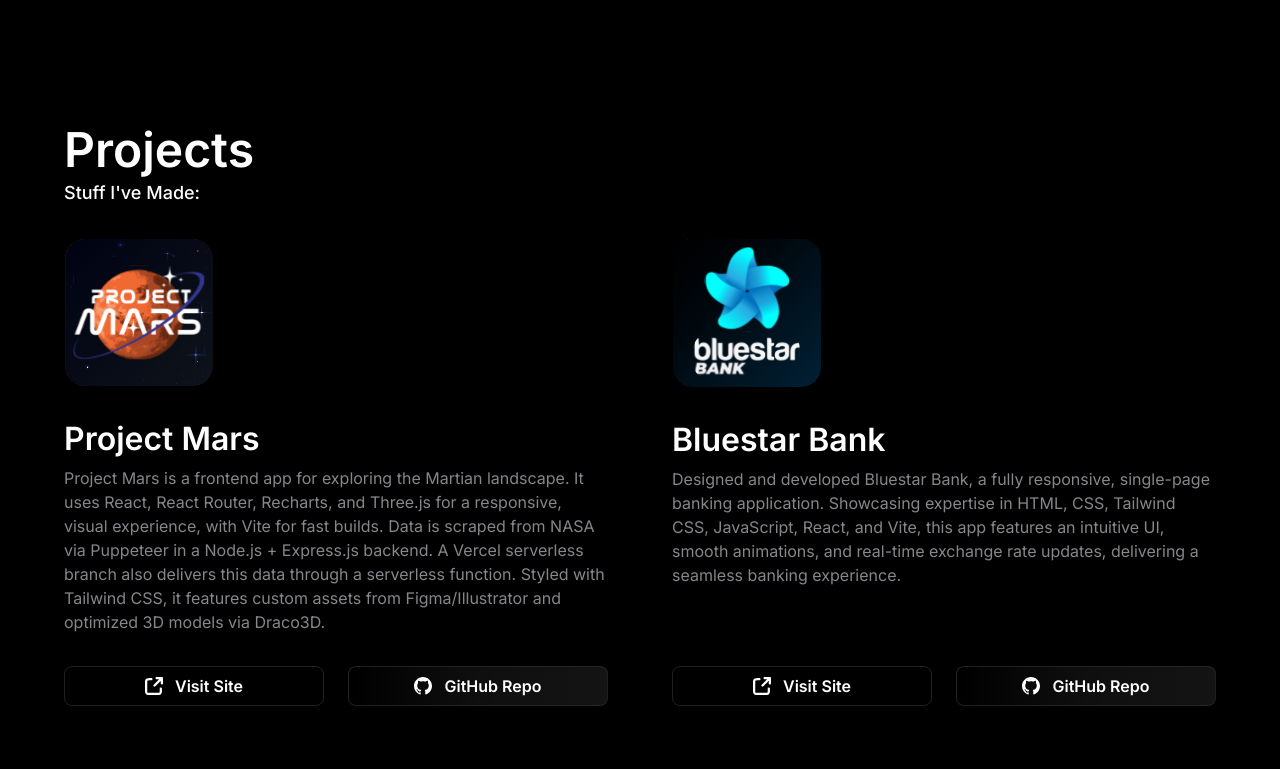
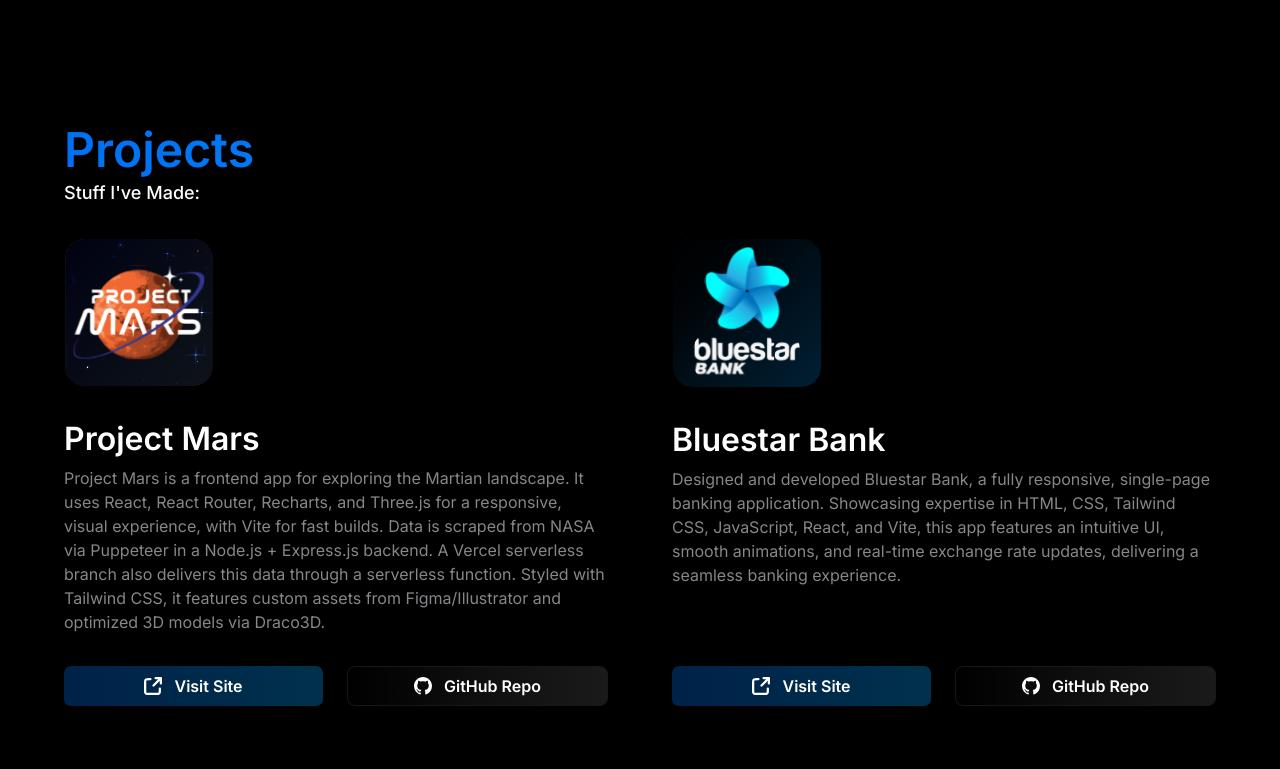
Before and after one commit to cristianvsirbu/portfolio, a Next.js app: page / in a window 1280 px wide. Shown: the part 2360-3129 px from the top of the page. Built offline with nearby package versions, Linux system fonts and the light colour scheme; a web font is replaced by a local one.

Commit message:
feat: enhance job and project components with gradient text and update styles

```diff
--- a/src/app/globals.css
+++ b/src/app/globals.css
@@ -51,12 +51,15 @@
   font-size: 48px;
   font-weight: 600;
   line-height: normal;
+  background-image: linear-gradient(90deg, var(--primary), var(--secondary));
+  -webkit-background-clip: text;
+  background-clip: text;
+  color: transparent;
 }
 
 .subtitle {
   font-size: 18px;
   font-weight: 500;
-  color: white;
 }
 
 .paragraph {
@@ -67,6 +70,16 @@
 }
 
 .job-title {
+  font-size: 32px;
+  font-weight: 600;
+  line-height: normal;
+  background-image: linear-gradient(90deg, var(--primary), var(--secondary));
+  -webkit-background-clip: text;
+  background-clip: text;
+  color: transparent;
+}
+
+.project-title {
   font-size: 32px;
   font-weight: 600;
   line-height: normal;
@@ -81,19 +94,61 @@
   align-items: center;
   justify-content: center;
   padding: 8px 16px;
-  border: 1px solid rgba(40, 40, 40, 0.8);
+  border: 1px solid rgba(40, 40, 40, 0.6);
   border-radius: 8px;
   max-height: 40px;
+  position: relative;
+  background: transparent;
+  z-index: 1;
+  transition: transform 0.3s;
+}
+
+.repo-button::before {
+  content: "";
+  position: absolute;
+  top: 0;
+  left: 0;
+  right: 0;
+  bottom: 0;
+  border-radius: 7px;
   background: linear-gradient(to right,
       rgba(255, 255, 255, 0) 0%,
       rgba(255, 255, 255, 0.06) 50%,
-      rgba(255, 255, 255, 0.08) 100%);
+      rgba(255, 255, 255, 0.1) 100%);
+  z-index: -1;
+  opacity: 1;
+  transition: opacity 0.3s;
+}
+
+.repo-button::after {
+  content: "";
+  position: absolute;
+  top: 0;
+  left: 0;
+  right: 0;
+  bottom: 0;
+  border-radius: 7px;
+  background: rgba(255, 255, 255, 0.2);
+  z-index: -1;
+  opacity: 0;
+  transition: opacity 0.3s;
+}
+
+.repo-button:hover {
+  transform: scale(1.05);
+}
+
+.repo-button:hover::before {
+  opacity: 0;
+}
+
+.repo-button:hover::after {
+  opacity: 1;
 }
 
 .site-button {
   font-weight: 600;
   font-size: 16px;
-  border: 1px solid rgba(40, 40, 40, 0.8);
   border-radius: 8px;
   padding: 8px 16px;
   display: flex;
@@ -102,6 +157,32 @@
   flex: 1;
   gap: 12px;
   max-height: 40px;
+  position: relative;
+  background: transparent;
+  z-index: 1;
+  transition: transform 0.3s;
+}
+
+.site-button::before {
+  content: "";
+  position: absolute;
+  top: 0;
+  left: 0;
+  right: 0;
+  bottom: 0;
+  border-radius: 7px;
+  background: linear-gradient(90deg, var(--primary), var(--secondary));
+  opacity: 0.3;
+  z-index: -1;
+  transition: opacity 0.3s;
+}
+
+.site-button:hover {
+  transform: scale(1.05);
+}
+
+.site-button:hover::before {
+  opacity: 0.6;
 }
 
 .text-primary {
--- a/src/components/Job.tsx
+++ b/src/components/Job.tsx
@@ -1,5 +1,6 @@
 import React from 'react';
 import { Job as JobType } from '@/lib/types';
+import GradientText from './GradientText';
 
 interface JobProps {
   job: JobType;
@@ -14,8 +15,8 @@
           <h2 className="subtitle">{job.location}</h2>
         </div>
         <div className="flex flex-col items-end">
-          <h1 className="job-title">{job.position}</h1>
-          <h2 className="subtitle">{job.period}</h2>
+          <h1 className="project-title">{job.position}</h1>
+          <h2 className="subtitle">{job.actual ? <GradientText>{job.period}</GradientText> : job.period}</h2>
         </div>
       </div>
       <div className="flex flex-col gap-4">
--- a/src/components/Project.tsx
+++ b/src/components/Project.tsx
@@ -17,7 +17,7 @@
       />
 
       <section className="flex flex-col items-center md:items-start">
-        <h1 className="job-title">{project.name}</h1>
+        <h1 className="project-title">{project.name}</h1>
         <p className="paragraph mt-2">{project.description}</p>
       </section>
 
--- a/src/lib/constants.ts
+++ b/src/lib/constants.ts
@@ -169,6 +169,7 @@
     position: 'Frontend Developer',
     location: 'San Francisco, California',
     period: 'August 2023 - Present',
+    actual: true,
     highlights: [
       {
         title: 'AI Interface Development & Performance Optimization',
```
